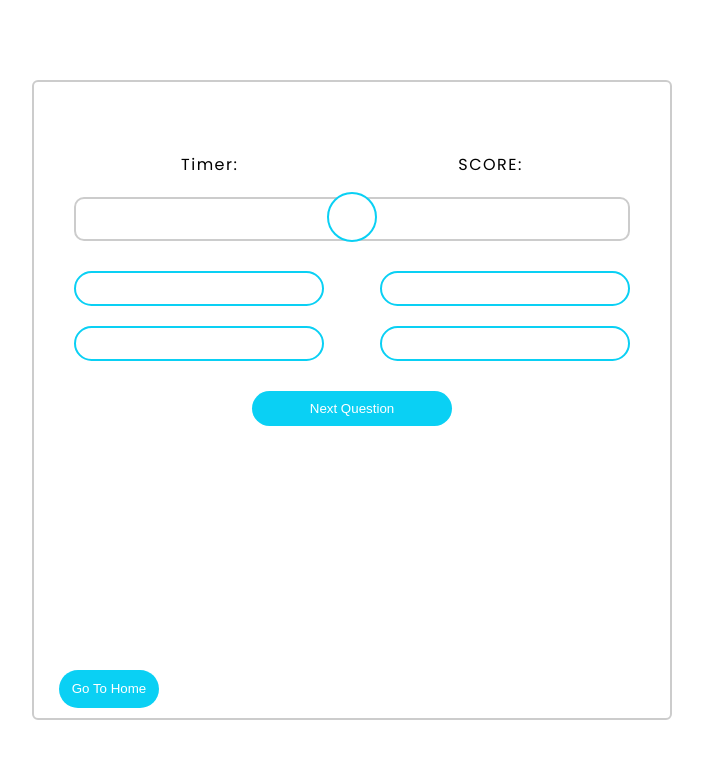
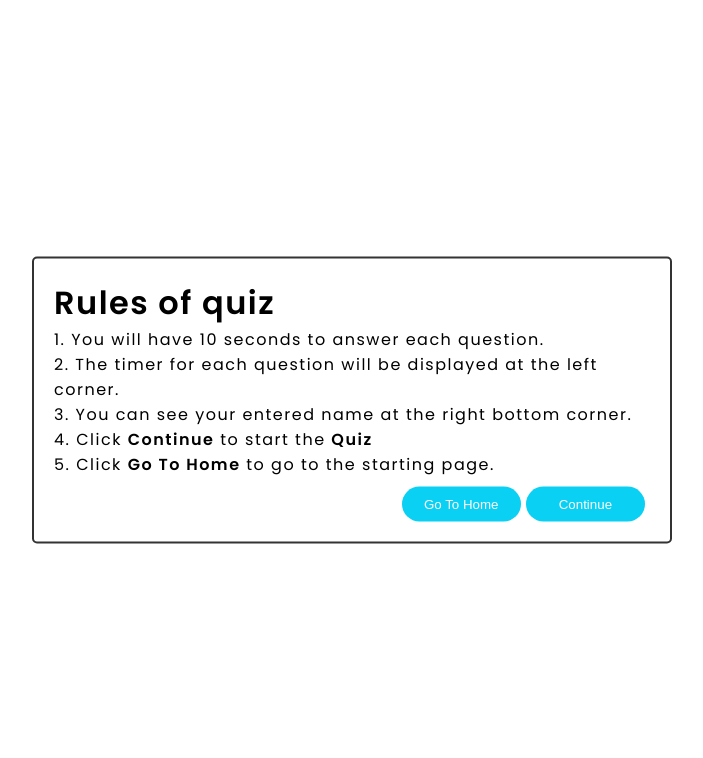
Before and after one commit to vish-github-925/testbook-coding-challenges, a plain HTML site: page Mega Assignment -1 - Quiz App/html/quiz.html in a window 1280 px wide. Shown: the whole page, without its empty margins (288-991 px from the left). Drawn offline with Linux system fonts and the light colour scheme.

Commit message:
modified quiz app

```diff
--- a/Mega Assignment -1 - Quiz App/css/quiz.css
+++ b/Mega Assignment -1 - Quiz App/css/quiz.css
@@ -18,6 +18,40 @@ body {
   width: 100%;
   overflow: hidden;
   letter-spacing: 1.5px;
+  position: relative;
+}
+.rules_container {
+  position: absolute;
+  top: 50%;
+  left: 50%;
+  transform: translate(-50%, -50%);
+  min-height: 200px;
+  min-width: 400px;
+  padding: 20px;
+  border: 2px solid #333;
+  border-radius: 5px;
+}
+.rules_buttons {
+  display: flex;
+  justify-content: flex-end;
+  align-items: center;
+}
+.rules_buttons .back,
+.rules_buttons .continue {
+  height: 6%;
+  width: 20%;
+  padding: 10px;
+  border: none;
+  outline: none;
+  color: white;
+  background-color: var(--textbook_color);
+  border-radius: 20px;
+  margin-top: 10px;
+  cursor: pointer;
+  display: flex;
+  justify-content: center;
+  align-items: center;
+  margin-right: 5px;
 }
 .container {
   min-height: 80vh;
@@ -30,6 +64,9 @@ body {
   border-radius: 6px;
   padding: 40px;
   position: relative;
+}
+.hidden {
+  display: none;
 }
 .container > * {
   margin: 10px;
--- a/Mega Assignment -1 - Quiz App/html/quiz.html
+++ b/Mega Assignment -1 - Quiz App/html/quiz.html
@@ -9,7 +9,7 @@
     <title>Quiz</title>
   </head>
   <body>
-    <div class="container">
+    <div class="container hidden">
       <div class="info">
         <h3 class="category_name"></h3>
       </div>
@@ -37,7 +37,22 @@
       <p class="user_name"></p>
       <button class="home_page"><a href="../index.html">Go To Home</a></button>
     </div>
-
+    <div class="rules_container">
+      <h1>Rules of quiz</h1>
+      <p>1. You will have 10 seconds to answer each question.</p>
+      <p>
+        2. The timer for each question will be displayed at the left corner.
+      </p>
+      <p>3. You can see your entered name at the right bottom corner.</p>
+      <p>
+        4. Click <strong>Continue</strong> to start the <strong>Quiz</strong>
+      </p>
+      <p>5. Click <strong>Go To Home</strong> to go to the starting page.</p>
+      <div class="rules_buttons">
+        <button class="back">Go To Home</button>
+        <button class="continue">Continue</button>
+      </div>
+    </div>
     <!-- JS -->
     <script src="../js/quiz.js" type="module"></script>
   </body>
--- a/Mega Assignment -1 - Quiz App/js/quiz.js
+++ b/Mega Assignment -1 - Quiz App/js/quiz.js
@@ -10,6 +10,8 @@ const categoryName = localStorage.getItem("quiz_category");
 const userName = localStorage.getItem("quiz_user_name");
 
 // DOM elements
+const containerTag = document.querySelector(".container");
+const rulesContainerTag = document.querySelector(".rules_container");
 const categoryNameTag = document.querySelector(".category_name");
 const timerTag = document.querySelector(".timer");
 const scoreTag = document.querySelector(".score");
@@ -21,6 +23,8 @@ const opt2Tag = document.querySelector(".opt2");
 const opt3Tag = document.querySelector(".opt3");
 const opt4Tag = document.querySelector(".opt4");
 const nextQuestion = document.querySelector(".next_question");
+const backButton = document.querySelector(".rules_buttons .back");
+const continueButton = document.querySelector(".rules_buttons .continue");
 let totalTimeTaken = 0;
 
 let selectedCategory;
@@ -106,7 +110,6 @@ const timerFunction = () => {
 function counter() {
   questionTimer = setInterval(timerFunction, 1000);
 }
-counter();
 
 const totalOptions = [opt1Tag, opt2Tag, opt3Tag, opt4Tag];
 let unselectedOptionsItems;
@@ -146,6 +149,21 @@ const checkCorrectAnswer = (arg) => {
     }
   });
 };
+// rules buttons event listener
+continueButton.addEventListener("click", () => {
+  containerTag.classList.remove("hidden");
+  rulesContainerTag.classList.add("hidden");
+  console.log("Clicked continue");
+  // timerTag.textContent = 10;
+  // time = 10;
+  counter();
+});
+backButton.addEventListener("click", () => {
+  console.log("clicked back");
+  containerTag.classList.add("hidden");
+  rulesContainerTag.classList.remove("hidden");
+  location.replace("../index.html");
+});
 // options event listener
 opt1Tag.addEventListener("click", function () {
   // selectOption(this);
```
